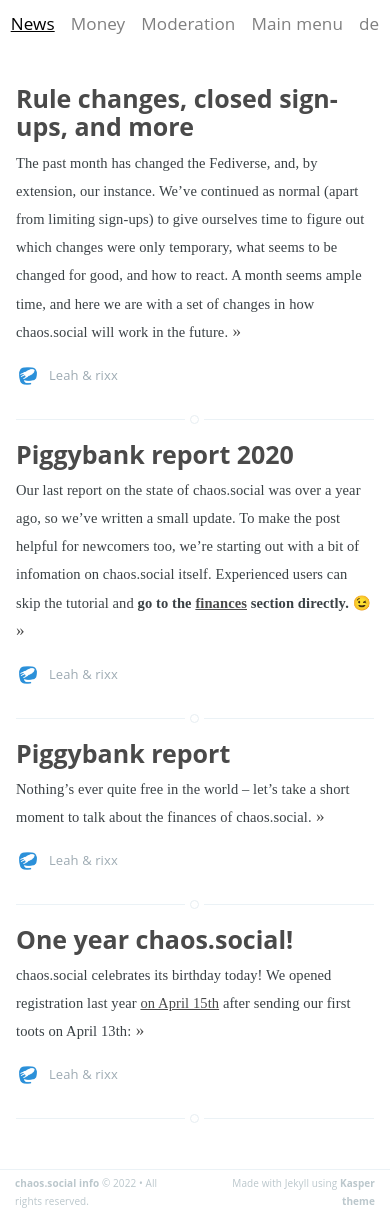
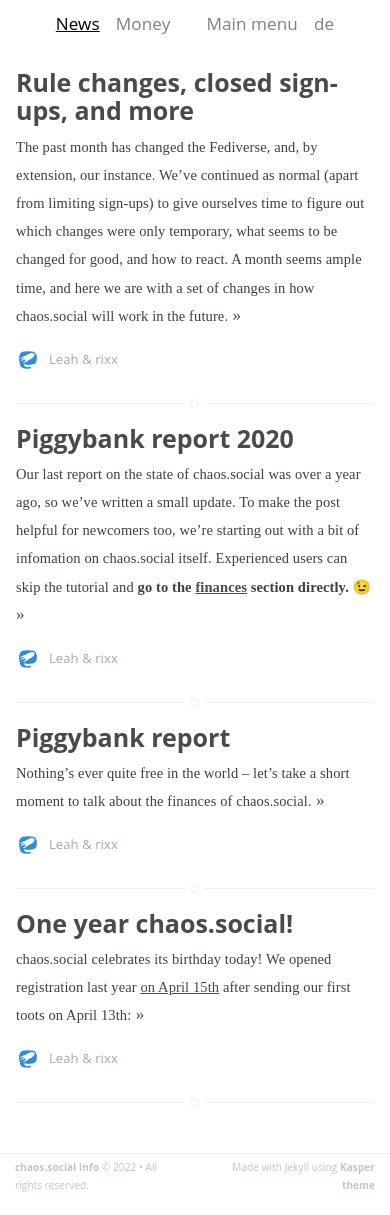
Before and after one commit to chaossocial/meta, a Jekyll site: the page built from index.html, in a window 390 px wide. Built offline with Jekyll 4.4.1, drawn with Linux system fonts in a browser that asks for light colours.

Commit message:
Fix mobile menu styling

```diff
--- a/_sass/_chaos.scss
+++ b/_sass/_chaos.scss
@@ -74,7 +74,7 @@
 		color: rgba(0,0,0,0.5);
 		margin: 0 8px;
 	}
-	a.current {
+	a.current, span.current {
 		color: black;
 		text-decoration: underline;
 	}
@@ -122,10 +122,10 @@
 		.blog-logo {
 			display: none;
 		}
-		a.mobile-only {
+		a.mobile-only, span.mobile-only {
 			display: block !important;
 		}
-		a:not(.important) {
+		a:not(.important), span:not(.important) {
 			display: none;
 		}
 	}
```
